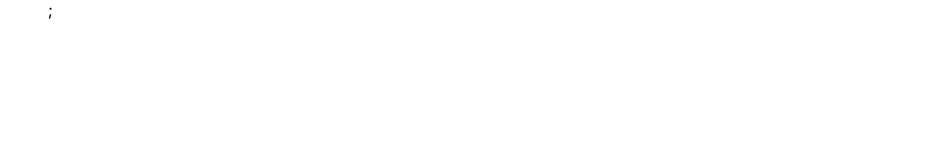
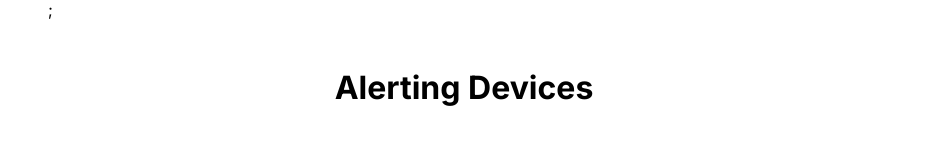
Before and after one commit to lauracastrovenegas/capstone-project-website, a React (Create React App) app: page / in a window 1280 px wide. Shown: the part 2951-3109 px from the top of the page, without its empty margins (176-1103 px from the left). Before the commit the page ends 3003 px from the top, so only its background shows below. Built offline with nearby package versions, Linux system fonts and the light colour scheme; the HTML template or start-up script is replaced by a standard one.

Commit message:
Update AssistiveTech.js

```diff
--- a/src/AssistiveTech.js
+++ b/src/AssistiveTech.js
@@ -4,9 +4,11 @@ import GreyCallout from "./components/GreyCallout";
 import SquareCard from "./components/SquareCard";
 import ALDSection from "./components/ALDSection";
 import AACSection from "./components/AACSection";
+import ADSection from "./components/ADSection";
+import NextButton from "./components/NextButton";
 
 const PageWrapper = styled.div`
-
+    margin-bottom: 4rem;
 `
 
 const MainTitle = styled.h1`
@@ -26,7 +28,7 @@ const Row1 = styled.div`
     display: flex;
 `
 
-function AssistiveTech() {
+const AssistiveTech = ({setSection}) => {
     return (
         <PageWrapper>
             <MainTitle>What types of <PurpleText>assistive devices</PurpleText> are available for <PurpleText>Deaf/Hard-of-Hearing</PurpleText> People?</MainTitle>
@@ -38,6 +40,8 @@ function AssistiveTech() {
             </Row1>
             <ALDSection/>
             <AACSection/>
+            <ADSection/>
+            <NextButton text="Learn ASL" link="/asl" setSection={setSection}/>
         </PageWrapper>
     )
 }
```
